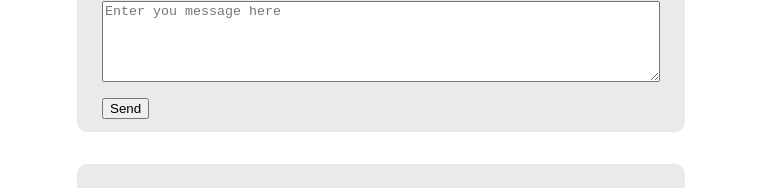
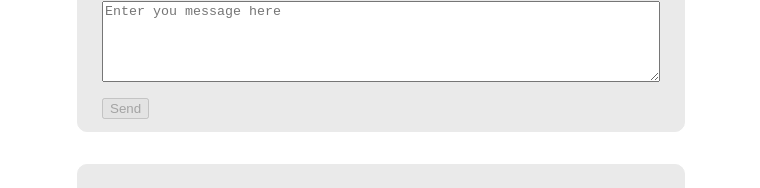
Before and after one commit to jamie-lynch/acht, a Next.js app: page / in a window 1280 px wide. Shown: the part 422-610 px from the top of the page, without its empty margins (259-1019 px from the left). Built offline with nearby package versions, Linux system fonts and the light colour scheme.

Commit message:
Add a tooltip and disable button when author or message not set

```diff
--- /dev/null
+++ b/components/Button/Button.module.css
@@ -0,0 +1,31 @@
+.button {
+  position: relative;
+}
+
+.button .tooltip {
+  visibility: hidden;
+  width: 230px;
+  background-color: black;
+  color: #fff;
+  text-align: center;
+  border-radius: 5px;
+  padding: 5px 0;
+  position: absolute;
+  z-index: 1;
+  top: -5px;
+  left: 115%;
+}
+
+.button .tooltip::after {
+  content: "";
+  position: absolute;
+  top: 50%;
+  right: 100%;
+  margin-top: -5px;
+  border-width: 5px;
+  border-style: solid;
+  border-color: transparent black transparent transparent;
+}
+.button:hover:disabled .tooltip {
+  visibility: visible;
+}
--- a/components/Button/Button.tsx
+++ b/components/Button/Button.tsx
@@ -1,7 +1,13 @@
 import { ButtonHTMLAttributes } from "react";
+import styles from "./Button.module.css";
 
-type ButtonProps = ButtonHTMLAttributes<HTMLButtonElement>;
+interface ButtonProps extends ButtonHTMLAttributes<HTMLButtonElement> {
+  disabledTip: string;
+}
 
-export const Button = ({ children, ...props }: ButtonProps) => (
-  <button {...props}>{children}</button>
+export const Button = ({ children, disabledTip, ...props }: ButtonProps) => (
+  <button className={styles.button} {...props}>
+    {children}
+    <span className={styles.tooltip}>{disabledTip}</span>
+  </button>
 );
--- a/components/SendMessage/SendMessage.tsx
+++ b/components/SendMessage/SendMessage.tsx
@@ -75,7 +75,13 @@ export const SendMessage = ({ fetchMessages }: SendMessageProps) => {
         value={message}
         rows={5}
       />
-      <Button onClick={handleSend}>Send</Button>
+      <Button
+        onClick={handleSend}
+        disabled={!author || !message}
+        disabledTip="Author and message must be set"
+      >
+        Send
+      </Button>
       <ErrorMessage message={error} />
     </Card>
   );
```
